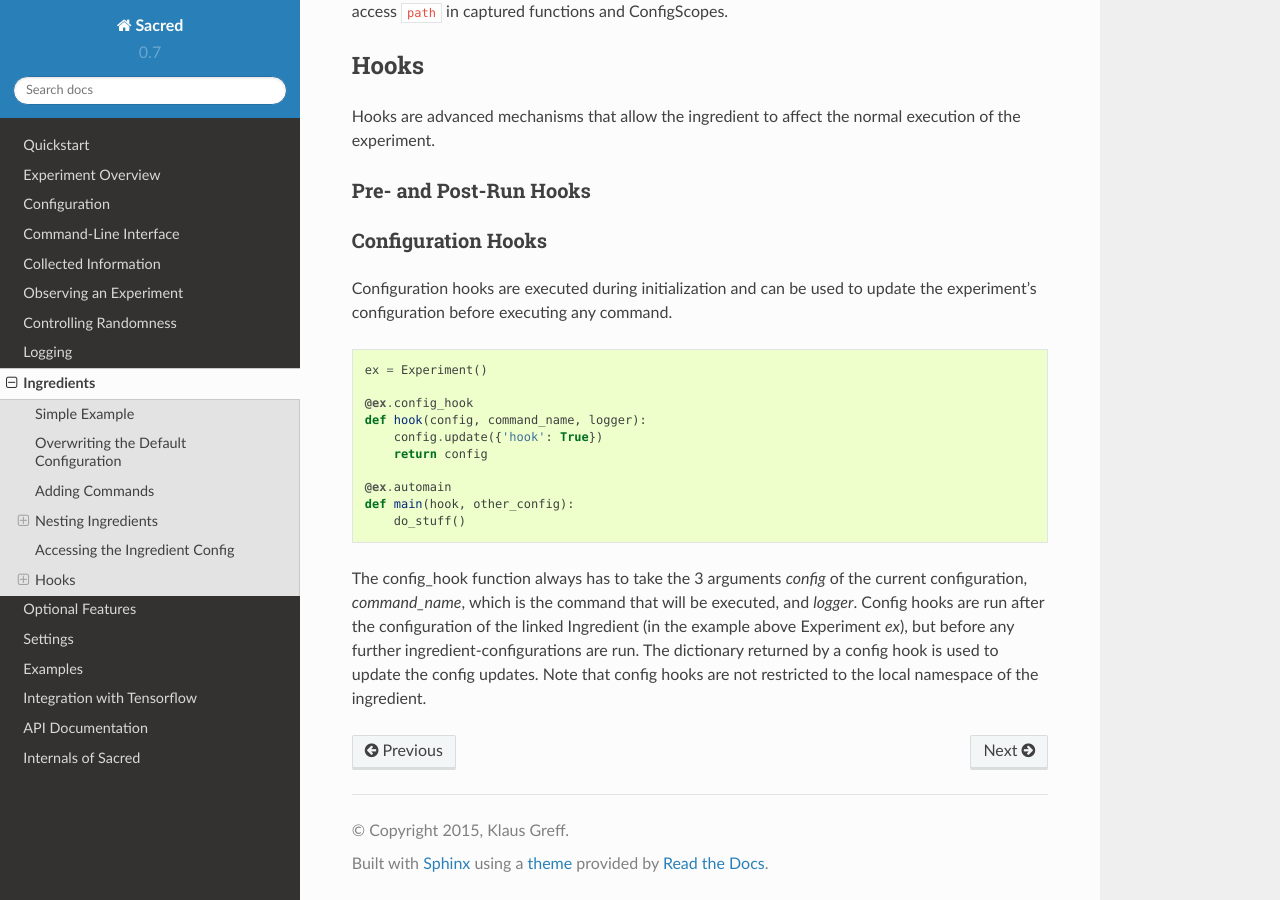
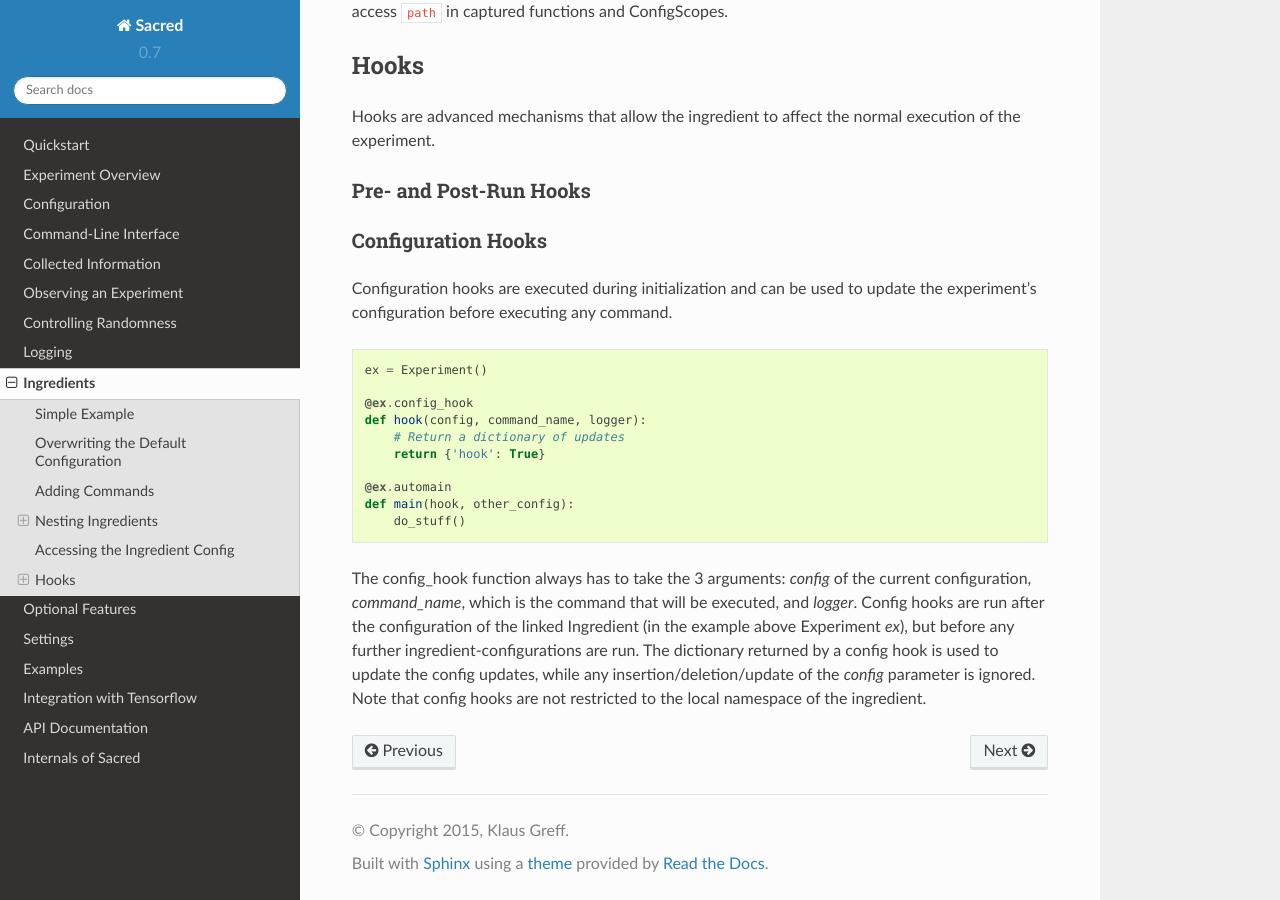
Before and after one commit to IDSIA/sacred, a Sphinx documentation site: the page built from docs/ingredients.rst, in a window 1280 px wide and 900 px high, scrolled down 3205 px. Built offline with Sphinx 7.4.7 and the Read the Docs theme 2.0.0, drawn with Linux system fonts in a browser that asks for light colours.

Commit message:
Fixes #442: config_hook overwritten by config_updates
The updates contained in the return dictionary of a `config_hook` were overwritten if a corresponding
entry existed in `config_updates` as passed e.g. from the command line. This commit removes the line
that is responsible for this behavior, as well as adding a test case and a slightly modified documentation.

```diff
--- a/docs/ingredients.rst
+++ b/docs/ingredients.rst
@@ -182,12 +182,14 @@
 
     @ex.config_hook
     def hook(config, command_name, logger):
-        config.update({'hook': True})
-        return config
+        # Return a dictionary of updates
+        return {'hook': True}
 
     @ex.automain
     def main(hook, other_config):
         do_stuff()
 
-The config_hook function always has to take the 3 arguments `config` of the current configuration, `command_name`, which is the command that will be executed, and `logger`.
-Config hooks are run after the configuration of the linked Ingredient (in the example above Experiment `ex`), but before any further ingredient-configurations are run. The dictionary returned by a config hook is used to update the config updates. Note that config hooks are not restricted to the local namespace of the ingredient.
+The config_hook function always has to take the 3 arguments: `config` of the current configuration, `command_name`, which is the command that will be executed, and `logger`.
+Config hooks are run after the configuration of the linked Ingredient (in the example above Experiment `ex`), but before any further ingredient-configurations are run.
+The dictionary returned by a config hook is used to update the config updates, while any insertion/deletion/update of the `config` parameter is ignored.
+Note that config hooks are not restricted to the local namespace of the ingredient.
```
Also changed, not shown: 3 other files.
